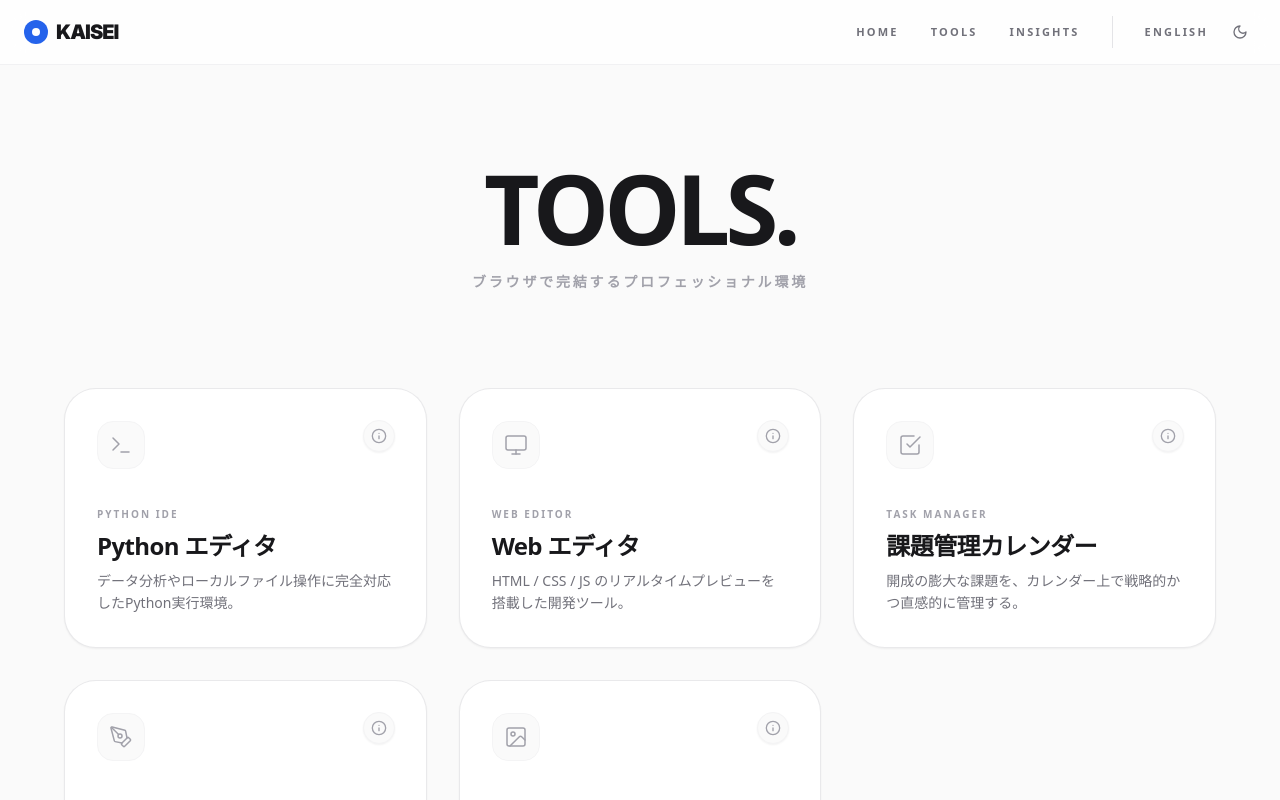
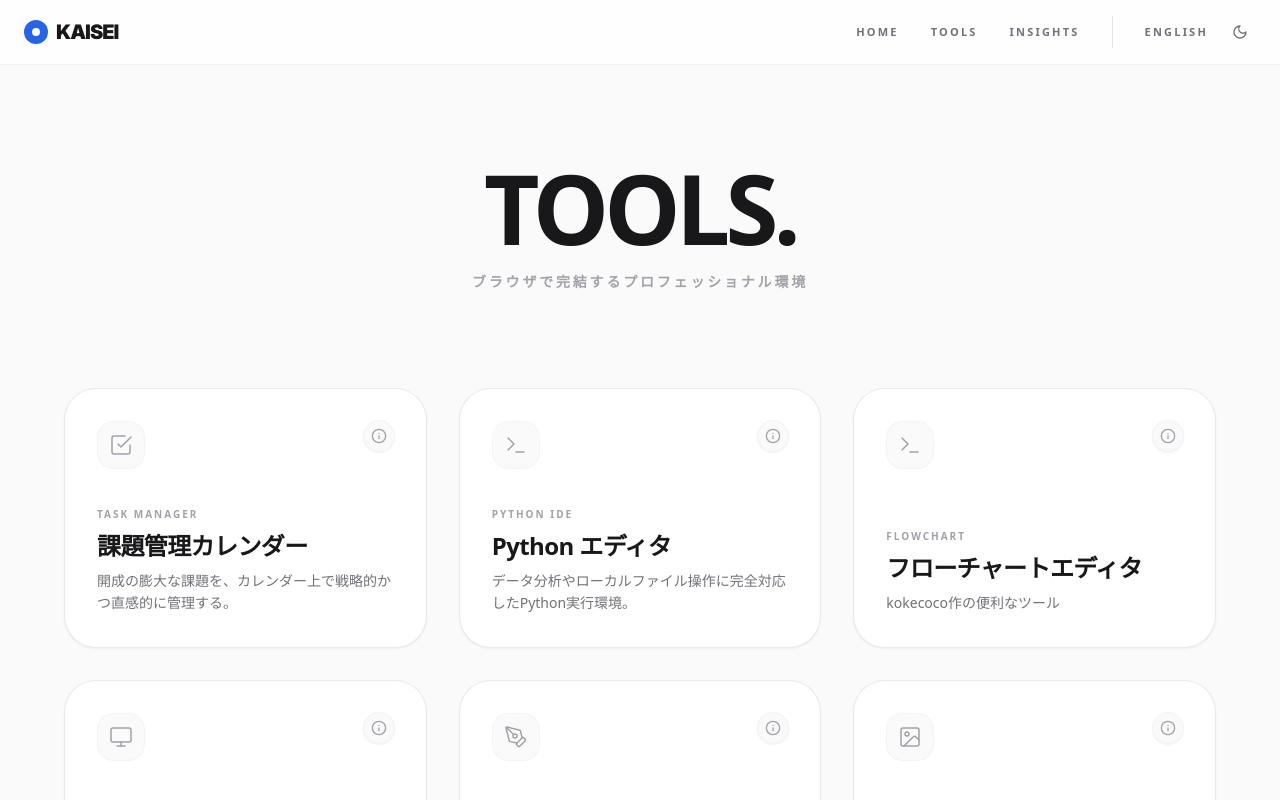
Before and after one commit to kaisei-2026/kaisei-12.-fromgoogle, a Next.js app: page /kaisei-google/tools in a window 1280 px wide. Shown: the top 800 px of the page. Built offline with nearby package versions, Linux system fonts and the light colour scheme.

Commit message:
Update page.tsx

```diff
--- a/app/tools/page.tsx
+++ b/app/tools/page.tsx
@@ -7,6 +7,17 @@ import { useEffect, useState } from "react";
 // ツールのデータ定義
 const toolsData = {
   jp: [
+    {
+      id: "task-manager",
+      title: "課題管理カレンダー",
+      subtitle: "TASK MANAGER",
+      desc: "開成の膨大な課題を、カレンダー上で戦略的かつ直感的に管理する。",
+      icon: <CheckSquare size={24} strokeWidth={1.5} />,
+      glow: "from-indigo-400/20 to-transparent",
+      textGlow: "group-hover:text-indigo-500",
+      link: "/tools/task-manager",
+      guide: "【課題管理の使い方】\n1. カレンダーの日付をクリックして課題を登録します。\n2. 「全◯回」を設定すると、毎週や数日おきの課題を一括登録できます。\n3. 登録した課題を長押しして別の日にドラッグ＆ドロップで移動できます。"
+    },
     {
       id: "python-editor",
       title: "Python エディタ",
@@ -19,6 +30,18 @@ const toolsData = {
       guide: "【Pythonエディタの使い方】\n1. 「実行」ボタンでコードを動かせます。\n2. .ipynb拡張子を使えばJupyterモード（自動画面クリア）になります。\n3. 「フォルダを開く」でChromebook内の実際のファイルを直接編集・保存（Ctrl+S）できます。"
     },
     {
+      id: "huro",
+      title: "フローチャートエディタ",
+      subtitle: "flowchart",
+      desc: "kokecoco作の便利なツール",
+      icon: <Terminal size={24} strokeWidth={1.5} />,
+      glow: "from-emerald-400/20 to-transparent",
+      textGlow: "group-hover:text-emerald-500",
+      // ここを修正します
+      link: "https://kokecoco.github.io/flow-polycanva.complex/",
+      guide: "【フローチャートエディタの使い方】\n1. ブラウザ上でフローチャートを作成・編集できます。\n2. ツールを自由に配置して、複雑なロジックを視覚化しましょう。"
+    },
+    {
       id: "code-editor",
       title: "Web エディタ",
       subtitle: "WEB EDITOR",
@@ -29,17 +52,7 @@ const toolsData = {
       link: "/tools/code-editor",
       guide: "【Webエディタの使い方】\n1. 左側のエディタでコードを書くと、LIVEプレビューに即座に反映されます。\n2. 複数のファイルを切り替えて開発できます。\n3. 「LIVE」ボタンを押すと、別ウィンドウで全画面プレビューが開きます。"
     },
-    {
-      id: "task-manager",
-      title: "課題管理カレンダー",
-      subtitle: "TASK MANAGER",
-      desc: "開成の膨大な課題を、カレンダー上で戦略的かつ直感的に管理する。",
-      icon: <CheckSquare size={24} strokeWidth={1.5} />,
-      glow: "from-indigo-400/20 to-transparent",
-      textGlow: "group-hover:text-indigo-500",
-      link: "/tools/task-manager",
-      guide: "【課題管理の使い方】\n1. カレンダーの日付をクリックして課題を登録します。\n2. 「全◯回」を設定すると、毎週や数日おきの課題を一括登録できます。\n3. 登録した課題を長押しして別の日にドラッグ＆ドロップで移動できます。"
-    },
+
     {
       id: "forenote",
       title: "高機能手書きノート",
@@ -65,6 +78,17 @@ const toolsData = {
   ],
   en: [
     {
+      id: "task-manager",
+      title: "Task Manager",
+      subtitle: "Calendar & Tasks",
+      desc: "Manage massive workloads strategically and intuitively on a calendar.",
+      icon: <CheckSquare size={24} strokeWidth={1.5} />,
+      glow: "from-indigo-400/20 to-transparent",
+      textGlow: "group-hover:text-indigo-500",
+      link: "/tools/task-manager",
+      guide: "How to use Task Manager:\n1. Click dates to add tasks.\n2. Use 'Repeat' for recurring assignments.\n3. Drag & drop tasks to reschedule."
+    },
+    {
       id: "python-editor",
       title: "Python IDE",
       subtitle: "Python Editor",
@@ -74,6 +98,17 @@ const toolsData = {
       textGlow: "group-hover:text-emerald-500",
       link: "/tools/python-editor",
       guide: "How to use Python IDE:\n1. Click 'RUN' to execute code.\n2. Use .ipynb extension for Jupyter mode.\n3. Open Folder to edit and save local files directly."
+    },
+    {
+      id: "huro",
+      title: "Flowchart Editor",
+      subtitle: "flowchart",
+      desc: "A handy tool created by kokecoco",
+      icon: <Terminal size={24} strokeWidth={1.5} />,
+      glow: "from-emerald-400/20 to-transparent",
+      textGlow: "group-hover:text-emerald-500",
+      link: "https://kokecoco.github.io/flow-polycanva.complex/",
+      guide: "【How to use the Flowchart Editor】\n1. Create and edit flowcharts directly in your browser.\n2. Drag and drop tools freely to visualize complex logic."
     },
     {
       id: "code-editor",
@@ -86,17 +121,7 @@ const toolsData = {
       link: "/tools/code-editor",
       guide: "How to use Web Editor:\n1. Codes reflect instantly in preview.\n2. Switch between multiple files easily.\n3. Click 'LIVE' to open full-screen preview."
     },
-    {
-      id: "task-manager",
-      title: "Task Manager",
-      subtitle: "Calendar & Tasks",
-      desc: "Manage massive workloads strategically and intuitively on a calendar.",
-      icon: <CheckSquare size={24} strokeWidth={1.5} />,
-      glow: "from-indigo-400/20 to-transparent",
-      textGlow: "group-hover:text-indigo-500",
-      link: "/tools/task-manager",
-      guide: "How to use Task Manager:\n1. Click dates to add tasks.\n2. Use 'Repeat' for recurring assignments.\n3. Drag & drop tasks to reschedule."
-    },
+
     {
       id: "forenote",
       title: "Forenote Pro",
```
